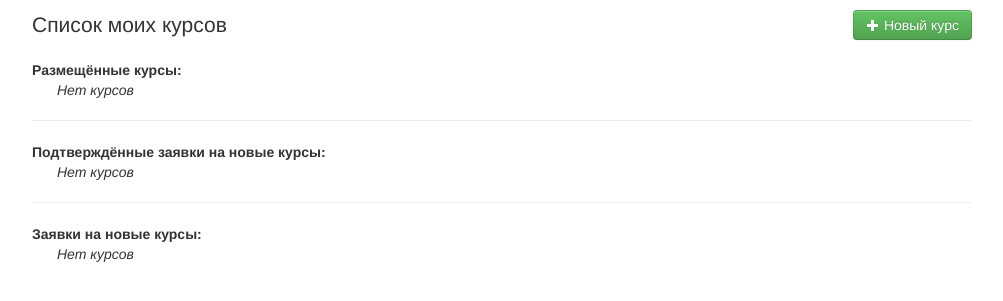
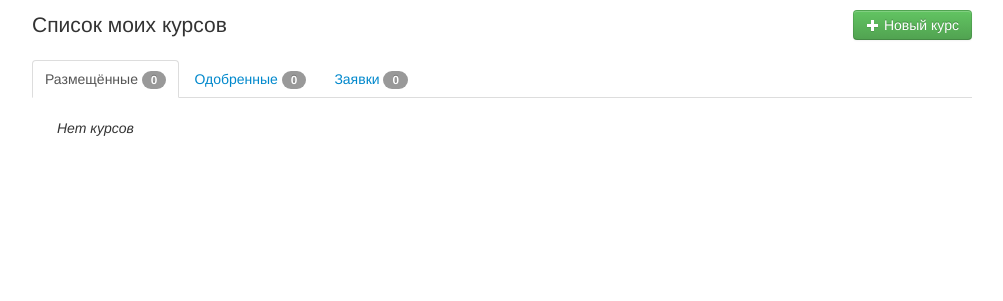
Before and after one commit to Yankovsky/CourseRu, a Django app: template instructor/templates/instructor/courses.html in a window 1280 px wide. Shown: the part 175-476 px from the top of the page, without its empty margins (138-1141 px from the left). Run offline with Django 3.2, Linux system fonts and the light colour scheme; the template is opened without the code that fills it, so the values that code supplies are empty; parts of the project's set-up code (start-up, migrations or seed data) failed here and were passed over; some libraries are stand-ins or nearby versions.

Commit message:
instructor's course list

```diff
--- a/CourseRu/templates/base.html
+++ b/CourseRu/templates/base.html
@@ -44,7 +44,7 @@
                             {% if user.is_authenticated %}
                                 <li>
                                     <a href="{% url 'accounts.views.profile' %}" class="btn btn-link">
-                                        {{ user.username }}
+                                        <i class="icon-user"></i>  {{ user.username }}
                                     </a>
                                 </li>
                                 {% if user.userprofile.is_student %}
--- a/instructor/forms.py
+++ b/instructor/forms.py
@@ -27,12 +27,6 @@ class EditCourseForm(ModelForm):
         model = Course
         fields = ('short_summary', 'description', 'organisation', 'logo', 'start_date', 'end_date', )
         required = ('short_summary', 'description', 'organisation', 'start_date', 'end_date')
-
-    # def clean_short_summary(self):
-    #     short_summary = self.cleaned_data['short_summary'].strip()
-    #     if short_summary == '':
-    #         raise forms.ValidationError(u'Необходимое поле')
-    #     return short_summary
 
     def __init__(self, *args, **kwargs):
         super(EditCourseForm, self).__init__(*args, **kwargs)
--- /dev/null
+++ b/instructor/templates/instructor/courselist.html
@@ -0,0 +1,11 @@
+<ul>
+    {% for course in list %}
+        <li>
+            <a href="{% url 'instructor.views.course' course.id %}">
+                {{ course.name }}
+            </a>
+        </li>
+    {% empty %}
+        <i>Нет курсов</i>
+    {% endfor %}
+</ul>
--- a/instructor/templates/instructor/courses.html
+++ b/instructor/templates/instructor/courses.html
@@ -13,46 +13,22 @@
             </div>
         </div>
     </div>
-    <div class="row">
-        <div class="span12">
-            <b>Размещённые курсы:</b>
-            <ul>
-                {% for course in Courses %}
-                    <li>
-                        <a href="{% url 'instructor.views.course' course.id %}">
-                            {{ course.name }}
-                        </a>
-                    </li>
-                {% empty %}
-                    <i>Нет курсов</i>
-                {% endfor %}
-            </ul>
-            <hr />
-            <b>Подтверждённые заявки на новые курсы:</b>
-            <ul>
-                {% for course in Approved %}
-                    <li>
-                        <a href="{% url 'instructor.views.course' course.id %}">
-                            {{ course.name }}
-                        </a>
-                    </li>
-                {% empty %}
-                    <i>Нет курсов</i>
-                {% endfor %}
-            </ul>
-            <hr />
-            <b>Заявки на новые курсы:</b>
-            <ul>
-                {% for course in Requests %}
-                    <li>
-                        <a href="{% url 'instructor.views.course' course.id %}">
-                            {{ course.name }}
-                        </a>
-                    </li>
-                {% empty %}
-                    <i>Нет курсов</i>
-                {% endfor %}
-            </ul>
+
+    <ul class="nav nav-tabs" id="taskTab">
+        <li class="active"><a href="#available" data-toggle="tab">Размещённые <span class="badge">{{ Courses|length }}</span></a></li>
+        <li><a href="#approved" data-toggle="tab">Одобренные <span class="badge">{{ Approved|length }}</span></a></li>
+        <li><a href="#new" data-toggle="tab">Заявки <span class="badge">{{ Requests|length }}</span></a></li>
+    </ul>
+
+    <div class="tab-content">
+        <div class="tab-pane active" id="available">
+            {% include 'instructor/courselist.html' with list=Courses %}
+        </div>
+        <div class="tab-pane" id="approved">
+            {% include 'instructor/courselist.html' with list=Approved %}
+        </div>
+        <div class="tab-pane" id="new">
+            {% include 'instructor/courselist.html' with list=Requests %}
         </div>
     </div>
 
--- a/instructor/views.py
+++ b/instructor/views.py
@@ -89,7 +89,6 @@ def course(request, course_id, tab=None, template_name='instructor/course.html')
     else:
         tab = 'main'
 
-    # show materials: documents, videos, infos
     if course in request.user.userprofile.courses.all():
         materials = Material.objects.filter(course=course).filter(appear_date__lte=datetime.utcnow().replace(tzinfo=utc)).order_by('-appear_date')
         videos = Video.objects.filter(material__in=materials).order_by('-material__appear_date')
```
Also changed, not shown: djdb.sqlite.
